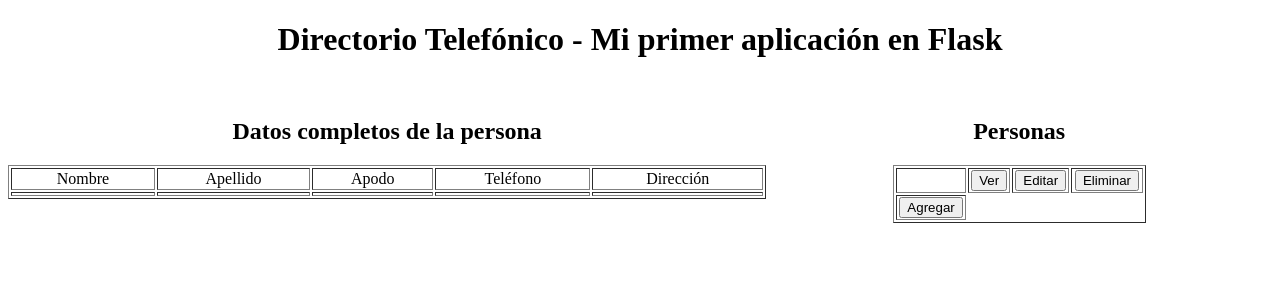
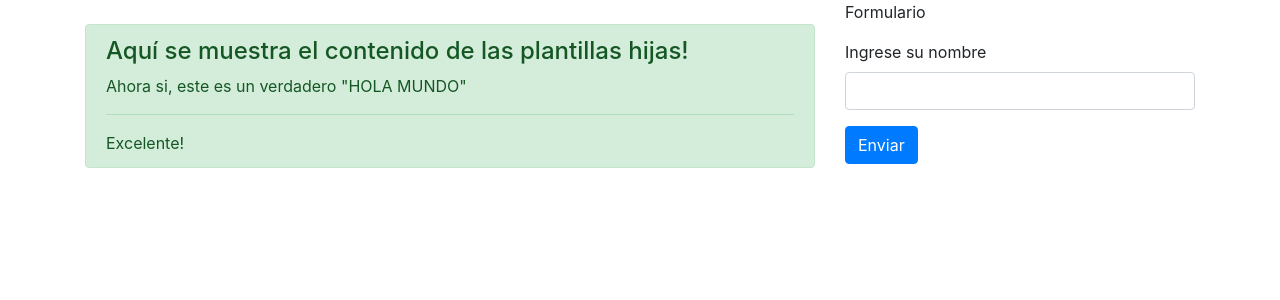
Before and after one commit to Jros20/practicaFlask, a Flask app: page / in a window 1280 px wide. Shown: the top 300 px of the page. Run offline with Flask 3, Linux system fonts and the light colour scheme; some libraries are stand-ins or nearby versions.

Commit message:
commit uso get y plantillas

```diff
--- a/templates/base/base.html
+++ b/templates/base/base.html
@@ -1,42 +1,32 @@
-<!doctype html>
+<!DOCTYPE html>
 <html lang="en">
-    <head>
-        <title>Title</title>
-        <!-- Required meta tags -->
-        <meta charset="utf-8" />
-        <meta
-            name="viewport"
-            content="width=device-width, initial-scale=1, shrink-to-fit=no"
-        />
+<head>
+    <meta charset="UTF-8">
+    <meta http-equiv="X-UA-Compatible" content="IE=edge">
+    <meta name="viewport" content="width=device-width, initial-scale=1.0">
+    <title>{% block title%} {%endblock%}</title>
+    <!--BOOTSTRAP CSS -->
+    <link rel="stylesheet" href="https://stackpath.bootstrapcdn.com/bootstrap/4.4.1/css/bootstrap.min.css" integrity="sha384-Vkoo8x4CGsO3+Hhxv8T/Q5PaXtkKtu6ug5TOeNV6gBiFeWPGFN9MuhOf23Q9Ifjh" crossorigin="anonymous">
+</head>
+<body>
+    <div class="container-fluid"> <!--Esto es un contenedor principal-->
+        <div class="container">    <!-- Aquí estamos usando la clase "container" de Bootstrap -->
+            <div class="row">    <!-- Aquí estamos usando la clase "row" que significa "Fila", "o hilera"-->
+            <div class="col-8">
+                {% block columna8 %}
 
-        <!-- Bootstrap CSS v5.2.1 -->
-        <link
-            href="https://cdn.jsdelivr.net/npm/bootstrap@5.3.2/dist/css/bootstrap.min.css"
-            rel="stylesheet"
-            integrity="sha384-T3c6CoIi6uLrA9TneNEoa7RxnatzjcDSCmG1MXxSR1GAsXEV/Dwwykc2MPK8M2HN"
-            crossorigin="anonymous"
-        />
-    </head>
-
-    <body>
-        <header>
-
-        </header>
-        <main></main>
-        <footer>
-
-        </footer>
-
-        <script
-            src="https://cdn.jsdelivr.net/npm/@popperjs/core@2.11.8/dist/umd/popper.min.js"
-            integrity="sha384-I7E8VVD/ismYTF4hNIPjVp/Zjvgyol6VFvRkX/vR+Vc4jQkC+hVqc2pM8ODewa9r"
-            crossorigin="anonymous"
-        ></script>
-
-        <script
-            src="https://cdn.jsdelivr.net/npm/bootstrap@5.3.2/dist/js/bootstrap.min.js"
-            integrity="sha384-BBtl+eGJRgqQAUMxJ7pMwbEyER4l1g+O15P+16Ep7Q9Q+zqX6gSbd85u4mG4QzX+"
-            crossorigin="anonymous"
-        ></script>
-    </body>
+                  {% endblock %}
+            </div>     <!-- Aquí nos esta creando una columna de tamaño 8-->
+            <div class="col-4">
+                {% block columna4 %}
+                {% endblock %}
+            </div>     <!-- Aquí nos esta creando una columna de tamaño 4-->
+          </div>                               <!--Cierra el row-->
+      </div>                                   <!-- Cierra el container-->
+    </div>
+<!-- jQuery first, then Popper.js, then Bootstrap JS -->
+<script src="https://code.jquery.com/jquery-3.4.1.slim.min.js" integrity="sha384-J6qa4849blE2+poT4WnyKhv5vZF5SrPo0iEjwBvKU7imGFAV0wwj1yYfoRSJoZ+n" crossorigin="anonymous"></script>
+<script src="https://cdn.jsdelivr.net/npm/popper.js@1.16.0/dist/umd/popper.min.js" integrity="sha384-Q6E9RHvbIyZFJoft+2mJbHaEWldlvI9IOYy5n3zV9zzTtmI3UksdQRVvoxMfooAo" crossorigin="anonymous"></script>
+<script src="https://stackpath.bootstrapcdn.com/bootstrap/4.4.1/js/bootstrap.min.js" integrity="sha384-wfSDF2E50Y2D1uUdj0O3uMBJnjuUD4Ih7YwaYd1iqfktj0Uod8GCExl3Og8ifwB6" crossorigin="anonymous"></script>
+</body>
 </html>
--- a/templates/index.html
+++ b/templates/index.html
@@ -1,48 +1,21 @@
-<!DOCTYPE html>
-<html lang="es"> <!--Cambiamos a español-->
-<head>
-    <meta charset="UTF-8">
-    <meta http-equiv="X-UA-Compatible" content="IE=edge">
-    <meta name="viewport" content="width=device-width, initial-scale=1.0">
-    <title>Mi primer App en Flask</title> <!--Modificamos el Título-->
-</head>
-<body><!--Aquí comienza el cuerpo de nuestro HTML-->
-    <h1 style = "text-align:center">Directorio Telefónico - Mi primer aplicación en Flask</h1> <!--Titulo principal centrado-->
-    <br>
-    <div>    <!--Creamos un div contenedor-->
-        <div style="width: 60%; float:left; text-align:center;">    <!--Creamos el div de la izquierda-->
-            <h2>Datos completos de la persona</h2>  <!--Titulo-->
-            <table border = "1" style = "width: 100%;"> <!--Creamos la tabla con borde-->
-                <tr><!--Creamos una fila-->
-                    <td>Nombre</td> <!--Dentro de la fila las columnas-->
-                    <td>Apellido</td>
-                    <td>Apodo</td>
-                    <td>Teléfono</td>
-                    <td>Dirección</td>
-                </tr>
-                <tr><!--creamos otra fila-->
-                    <td></td> <!--Aquí se cargarán los datos correspondientes-->
-                    <td></td>
-                    <td></td>
-                    <td></td>
-                    <td></td>
-                </tr>
-            </table>    <!--Fin de la tabla-->
-        </div>  <!--Cierre del div de la izquierda-->
-        <div style="width: 20%; float:right; margin-right: 10%; text-align:center;"> <!--Div de la derecha-->
-            <h2>Personas</h2> <!--Titulo-->
-            <table border = "1" style = "width: 100%;"><!--Tabla de la derecha-->
-                <tr><!--Fila-->
-                    <td></td><!--Columna que mostrará el nombre y apellido-->
-                    <td><button name = "ver">Ver</button></td><!--Columna que mostrará el botón Ver-->
-                    <td><button name = "editar">Editar</button></td><!--Columna que mostrará el botón Editar-->
-                    <td><button name = "eliminar">Eliminar</button></td><!--Columna que mostrará el botón Eliminar-->
-                </tr>
-                <tr>
-                    <td><button name = "agregar">Agregar</button></td><!--Columna que mostrará el botón Agregar-->
-                </tr>
-            </table>
-        </div>
+{% extends "base/base.html" %}
+{% block title %}Inicio{% endblock %}
+{%block columna8 %}
+<br>
+<div class="alert alert-success" role="alert">
+    <h4 class="alert-heading">Aquí se muestra el contenido de las plantillas hijas!</h4>
+    <p>Ahora si, este es un verdadero "HOLA MUNDO"</p>
+    <hr>
+    <p class="mb-0">Excelente!</p>
+  </div>
+{%endblock %}
+  {% block columna4 %}
+<p>Formulario</p>
+<form action="" method="post">
+    <div class="form-group">
+      <label for="name">Ingrese su nombre</label>
+      <input type="text" class="form-control" name="Nombre">
     </div>
-</body>
-</html>
+    <button type="submit" class="btn btn-primary">Enviar</button>
+    </form>
+  {% endblock %}
```
